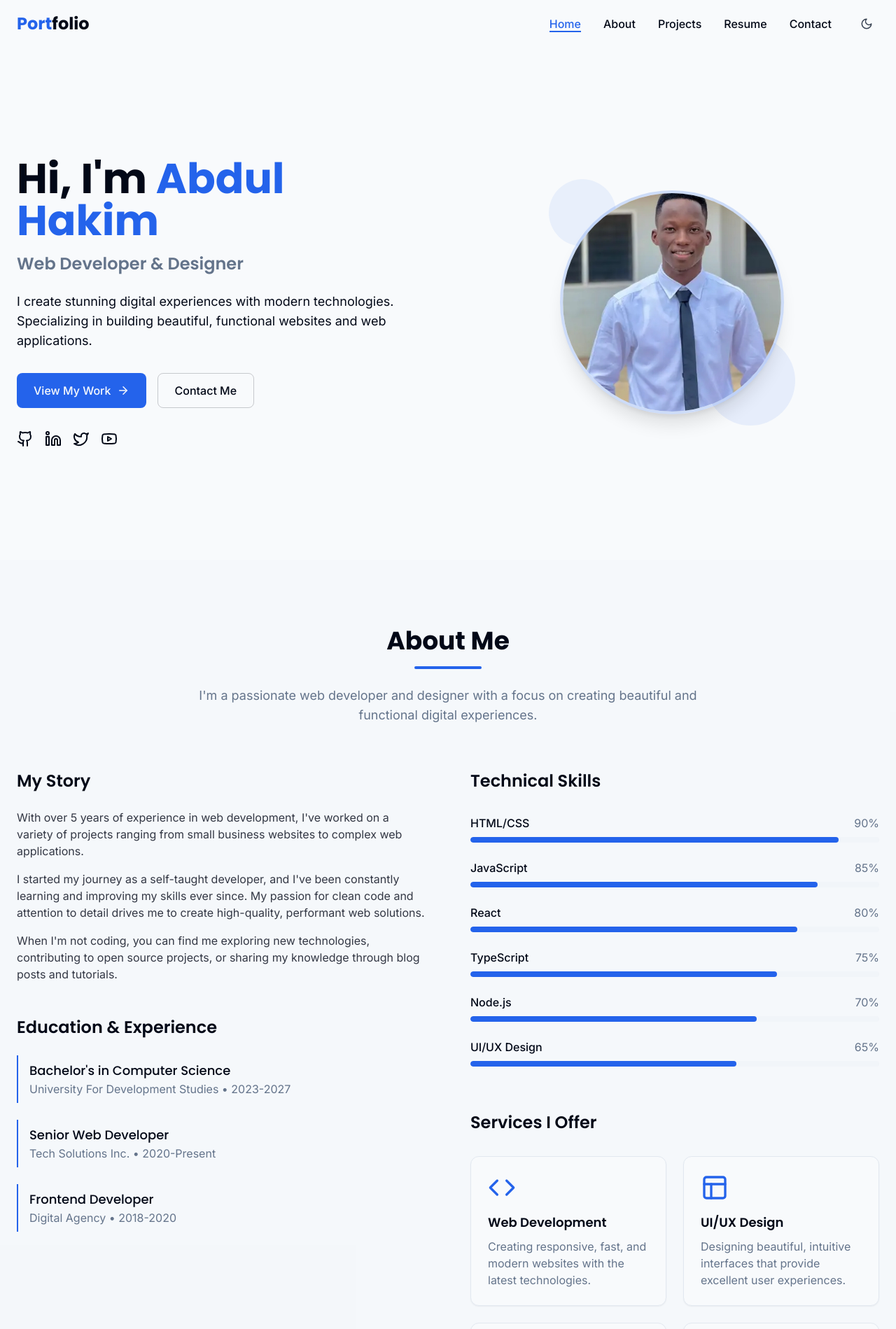
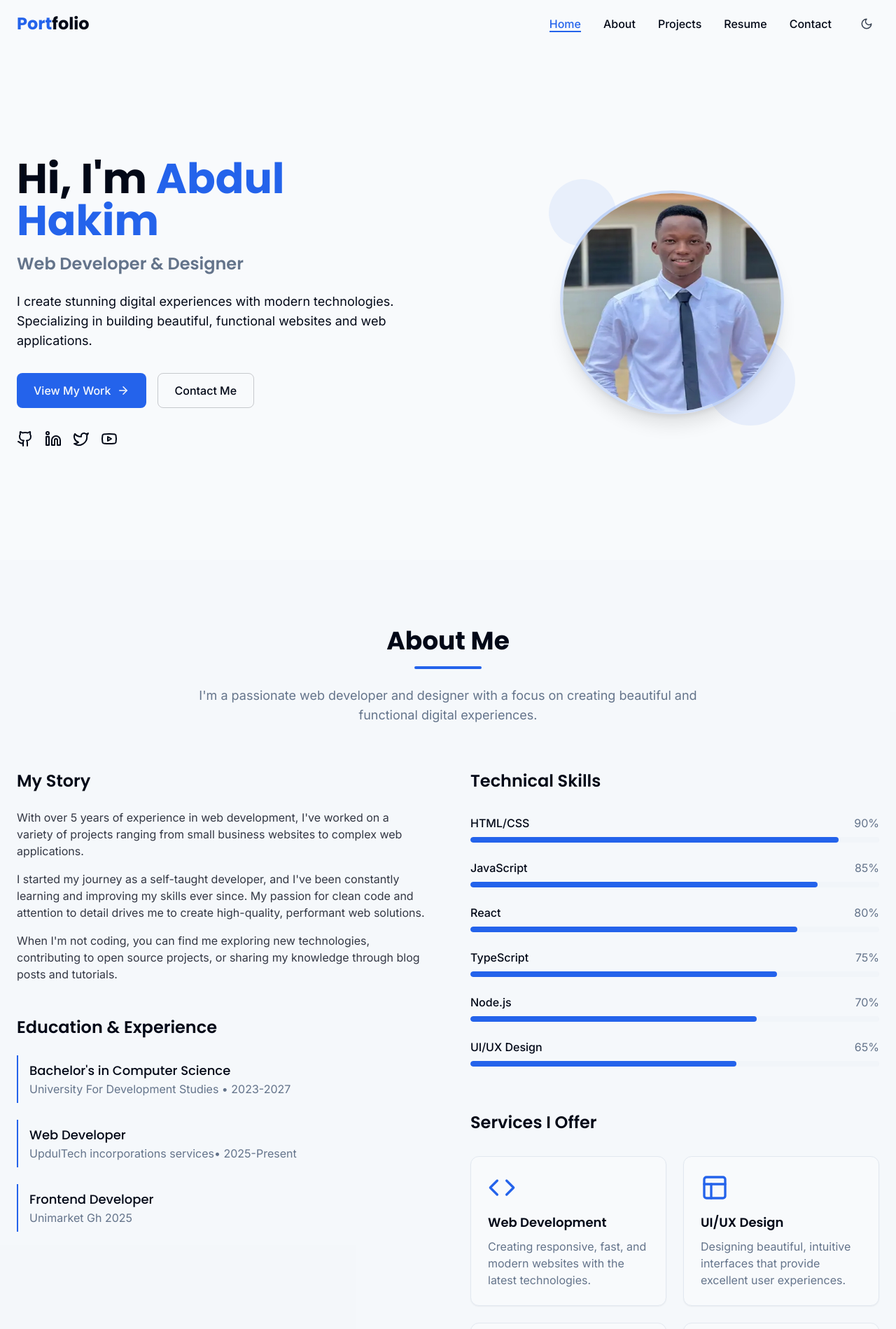
Before and after one commit to updultech/March_portfolio, a React (Vite) app: page / in a window 1280 px wide. Shown: the top 1899 px of the page at 70% size. Built offline with nearby package versions, Linux system fonts and the light colour scheme.

Commit message:
Visual edit in Lovable
Edited UI in Lovable

```diff
--- a/src/components/About.tsx
+++ b/src/components/About.tsx
@@ -75,12 +75,12 @@ const About = () => {
                 <p className="text-muted-foreground">University For Development Studies • 2023-2027</p>
               </div>
               <div className="border-l-2 border-primary pl-4 py-2">
-                <h4 className="text-lg font-medium">Senior Web Developer</h4>
-                <p className="text-muted-foreground">Tech Solutions Inc. • 2020-Present</p>
+                <h4 className="text-lg font-medium">Web Developer</h4>
+                <p className="text-muted-foreground">UpdulTech incorporations services• 2025-Present</p>
               </div>
               <div className="border-l-2 border-primary pl-4 py-2">
                 <h4 className="text-lg font-medium">Frontend Developer</h4>
-                <p className="text-muted-foreground">Digital Agency • 2018-2020</p>
+                <p className="text-muted-foreground">Unimarket Gh 2025</p>
               </div>
             </div>
           </div>
--- a/src/components/Hero.tsx
+++ b/src/components/Hero.tsx
@@ -43,7 +43,7 @@ const Hero = () => {
           <div className="order-1 lg:order-2 flex justify-center">
             <div className="relative">
               <div className="w-64 h-64 md:w-80 md:h-80 rounded-full overflow-hidden border-4 border-primary/20 shadow-xl">
-                <img alt="John Doe" className="w-full h-full object-cover" src="/lovable-uploads/2f2d81fe-c8bc-4943-a6bd-cf0caaec7fa9.png" />
+                <img alt="John Doe" src="/lovable-uploads/2f2d81fe-c8bc-4943-a6bd-cf0caaec7fa9.png" className="w-full h-full object-fill" />
               </div>
               <div className="absolute -bottom-4 -right-4 w-32 h-32 rounded-full bg-primary/10 -z-10 animate-pulse-slow"></div>
               <div className="absolute -top-4 -left-4 w-24 h-24 rounded-full bg-primary/10 -z-10 animate-pulse-slow" style={{
```
